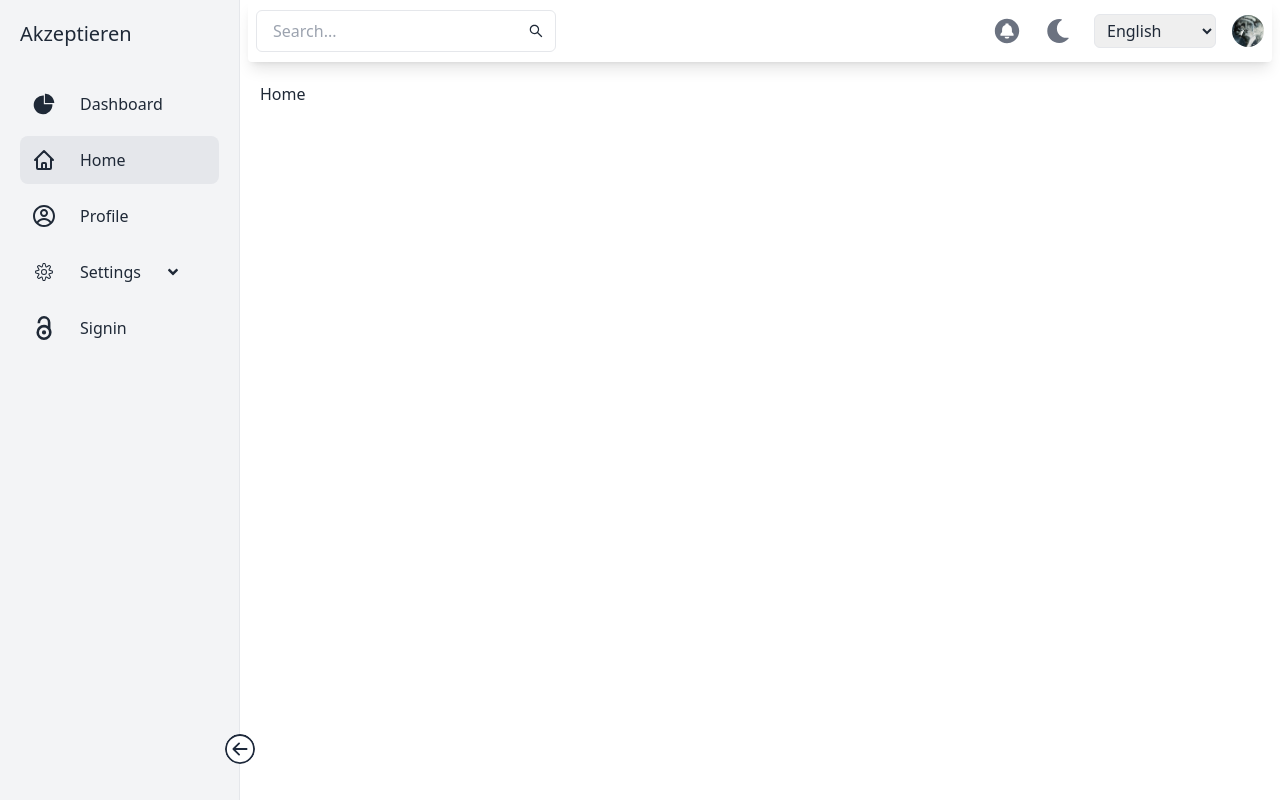
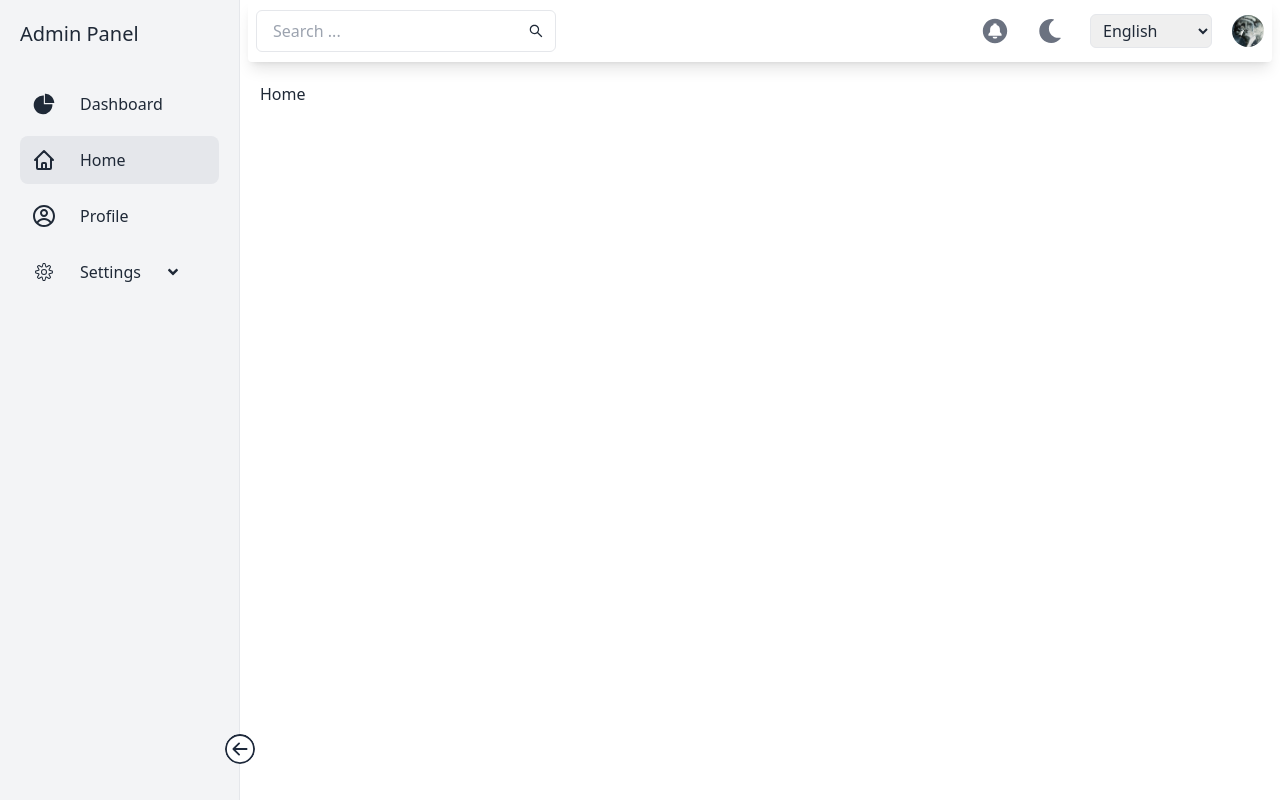
Before and after one commit to Halil777/admin-panel-tailwindcss, a React (Vite) app: page / in a window 1280 px wide. Built offline with nearby package versions, Linux system fonts and the light colour scheme.

Commit message:
translation sidebar

```diff
--- a/src/components/common/search/BaseSearch.tsx
+++ b/src/components/common/search/BaseSearch.tsx
@@ -1,14 +1,16 @@
 import { FC, useState } from "react";
 import { AiOutlineSearch } from "react-icons/ai";
+import { useTranslation } from "react-i18next";
 
 const BaseSearch: FC = () => {
   const [isExpanded, setIsExpanded] = useState(false);
+  const { t } = useTranslation();
 
   return (
     <div className="relative">
       <input
         type="text"
-        placeholder="Search..."
+        placeholder={t("sidebar.search")}
         className={`border rounded-md py-2 px-4 transition-all duration-300 focus:outline-none focus:border-blue-500`}
         style={{ width: isExpanded ? "400px" : "300px" }}
         onClick={() => setIsExpanded(true)}
--- a/src/components/language/eng/translation.json
+++ b/src/components/language/eng/translation.json
@@ -1,22 +1,13 @@
 {
   "alerts": {
-    "accept": "Akzeptieren",
-    "basic": "Grundlegende Warnung",
-    "closable": "Schließbarer Alarm",
-    "customActions": "Warnung mit benutzerdefinierten Aktionen",
-    "decline": "Ablehnen",
-    "detail": "Detail",
-    "done": "Fertig",
-    "error": "Fehlertext",
-    "errorDescription": "Fehlerbeschreibung",
-    "icons": "Warnung mit Symbol",
-    "info": "Infotext",
-    "infoDescription": "Zusätzliche Beschreibung und Informationen zum Copywriting.",
-    "success": "Erfolgstext",
-    "successDescription": "Ausführliche Beschreibung und Beratung zum erfolgreichen Copywriting.",
-    "types": "Alert-Typen",
-    "undo": "RÜCKGÄNGIG MACHEN",
-    "warning": "Warntext",
-    "warningDescription": "Dies ist ein Warnhinweis zum Verfassen von Texten."
+    "accept": "Akzeptieren"
+  },
+  "sidebar": {
+    "home": "Home",
+    "admin": "Admin Panel",
+    "settings": "Settings",
+    "profile": "Profile",
+    "dashboard": "Dashboard",
+    "search": "Search ..."
   }
 }
--- a/src/components/language/ru/translation.json
+++ b/src/components/language/ru/translation.json
@@ -1,22 +1,13 @@
 {
   "alerts": {
-    "accept": "aksept",
-    "basic": "Grundlegende Warnung",
-    "closable": "Schließbarer Alarm",
-    "customActions": "Warnung mit benutzerdefinierten Aktionen",
-    "decline": "Ablehnen",
-    "detail": "Detail",
-    "done": "Fertig",
-    "error": "Fehlertext",
-    "errorDescription": "Fehlerbeschreibung",
-    "icons": "Warnung mit Symbol",
-    "info": "Infotext",
-    "infoDescription": "Zusätzliche Beschreibung und Informationen zum Copywriting.",
-    "success": "Erfolgstext",
-    "successDescription": "Ausführliche Beschreibung und Beratung zum erfolgreichen Copywriting.",
-    "types": "Alert-Typen",
-    "undo": "RÜCKGÄNGIG MACHEN",
-    "warning": "Warntext",
-    "warningDescription": "Dies ist ein Warnhinweis zum Verfassen von Texten."
+    "accept": "aksept"
+  },
+  "sidebar": {
+    "home": "Главная",
+    "admin": "Админ панель",
+    "settings": "Настройка",
+    "profile": "Профиль",
+    "dashboard": "Дашбоардь",
+    "search": "Поиск ..."
   }
 }
--- a/src/components/language/tm/translation.json
+++ b/src/components/language/tm/translation.json
@@ -1,22 +1,13 @@
 {
   "alerts": {
-    "accept": "Ylalasmak",
-    "basic": "Grundlegende Warnung",
-    "closable": "Schließbarer Alarm",
-    "customActions": "Warnung mit benutzerdefinierten Aktionen",
-    "decline": "Ablehnen",
-    "detail": "Detail",
-    "done": "Fertig",
-    "error": "Fehlertext",
-    "errorDescription": "Fehlerbeschreibung",
-    "icons": "Warnung mit Symbol",
-    "info": "Infotext",
-    "infoDescription": "Zusätzliche Beschreibung und Informationen zum Copywriting.",
-    "success": "Erfolgstext",
-    "successDescription": "Ausführliche Beschreibung und Beratung zum erfolgreichen Copywriting.",
-    "types": "Alert-Typen",
-    "undo": "RÜCKGÄNGIG MACHEN",
-    "warning": "Warntext",
-    "warningDescription": "Dies ist ein Warnhinweis zum Verfassen von Texten."
+    "accept": "Ylalasmak"
+  },
+  "sidebar": {
+    "home": "Baş sahypa",
+    "admin": "Admin Panel",
+    "settings": "Sazlamalar",
+    "profile": "Şahsy penjire",
+    "dashboard": "Daşboard",
+    "search": "Gözlemek  ..."
   }
 }
--- a/src/components/navbar/Navbar.tsx
+++ b/src/components/navbar/Navbar.tsx
@@ -9,7 +9,7 @@ const Navbar: FC = () => {
   return (
     <nav className="flex items-center justify-between bg-white border-gray-200 mx-2 px-2 py-2.5 rounded shadow-lg dark:bg-gray-800 dark:shadow-2xl">
       <BaseSearch />
-      <div className="flex  space-x-4 items-center">
+      <div className="flex   gap-5 items-center">
         <Notification />
         <Toggle />
         <Language />
--- a/src/components/sidebar/Sidebar.tsx
+++ b/src/components/sidebar/Sidebar.tsx
@@ -3,7 +3,6 @@ import { Link, useLocation } from "react-router-dom";
 import { BsArrowLeftCircle } from "react-icons/bs";
 import { AiFillPieChart } from "react-icons/ai";
 import { HiOutlineHome } from "react-icons/hi";
-import { SiOpenaccess } from "react-icons/si";
 import { CgProfile } from "react-icons/cg";
 import { CiSettings } from "react-icons/ci";
 import { FaAngleDown, FaAngleUp } from "react-icons/fa";
@@ -18,11 +17,11 @@ const Sidebar: FC = () => {
   const { t } = useTranslation();
 
   const Menus = [
-    { title: "Dashboard", path: "/dashboard", src: <AiFillPieChart /> },
-    { title: "Home", path: "/", src: <HiOutlineHome /> },
-    { title: "Profile", path: "/profile", src: <CgProfile /> },
+    { title: "sidebar.dashboard", path: "/dashboard", src: <AiFillPieChart /> },
+    { title: "sidebar.home", path: "/", src: <HiOutlineHome /> },
+    { title: "sidebar.profile", path: "/profile", src: <CgProfile /> },
     {
-      title: "Settings",
+      title: "sidebar.settings",
       startIcon: <CiSettings />,
       endIcon: settingsOpen ? <FaAngleUp /> : <FaAngleDown />, // Updated icon based on open state
       dropdown: [
@@ -35,7 +34,6 @@ const Sidebar: FC = () => {
         },
       ],
     },
-    { title: "Signin", path: "/login", src: <SiOpenaccess />, gap: "true" },
   ];
 
   const handleSettingsClick = () => {
@@ -59,7 +57,7 @@ const Sidebar: FC = () => {
           <div className={`flex ${open && "gap-x-4"} items-center`}>
             {open && (
               <span className="text-xl font-medium whitespace-nowrap dark:text-white">
-                {t("alerts.accept")}
+                {t("sidebar.admin")}
               </span>
             )}
           </div>
@@ -79,7 +77,7 @@ const Sidebar: FC = () => {
                       !open && "hidden"
                     } origin-left duration-300 hover:block`}
                   >
-                    {menu.title}
+                    {t(menu.title)}
                   </span>
                   <span
                     className={`${
@@ -103,7 +101,7 @@ const Sidebar: FC = () => {
                         !open && "hidden"
                       } origin-left duration-300 hover:block`}
                     >
-                      {menu.title}
+                      {t(menu.title)}
                     </span>
                   </li>
                 </Link>
```
